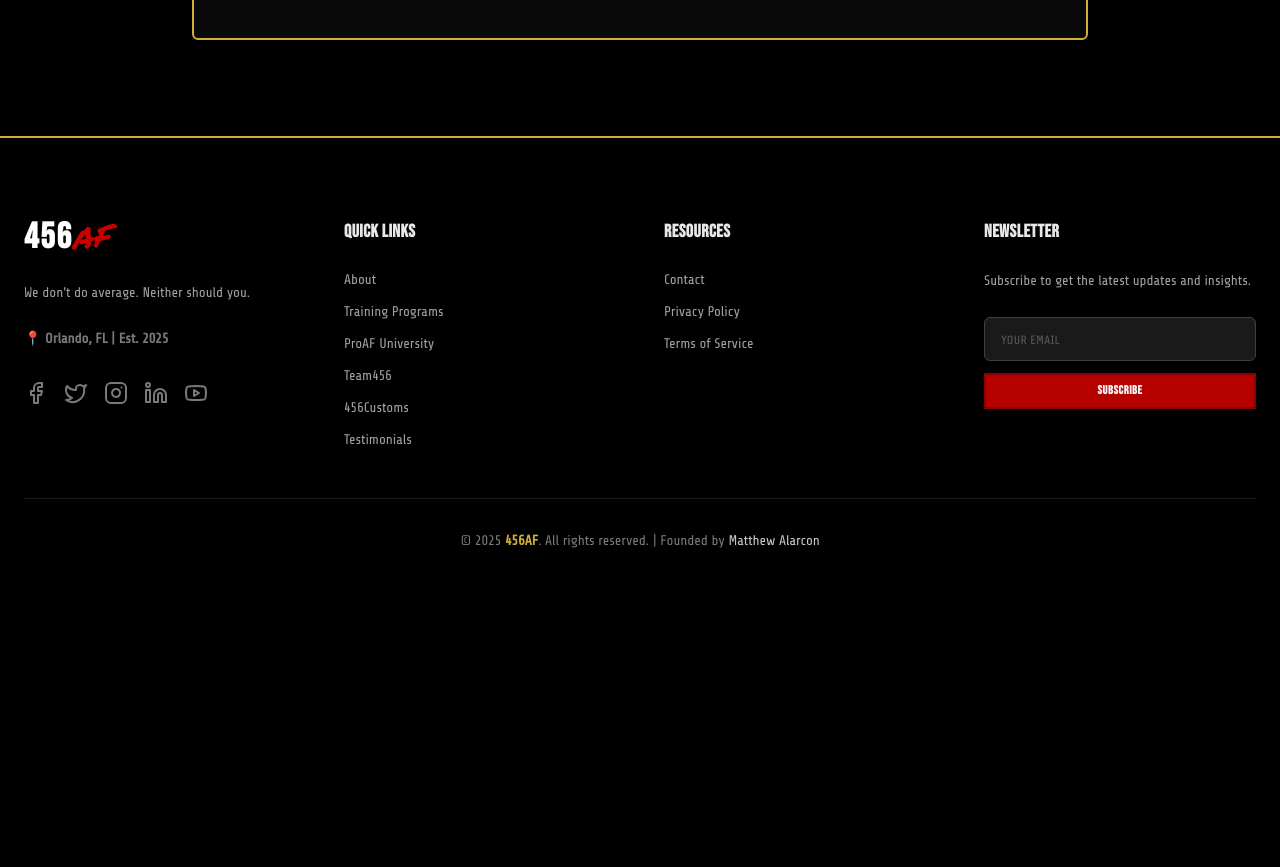
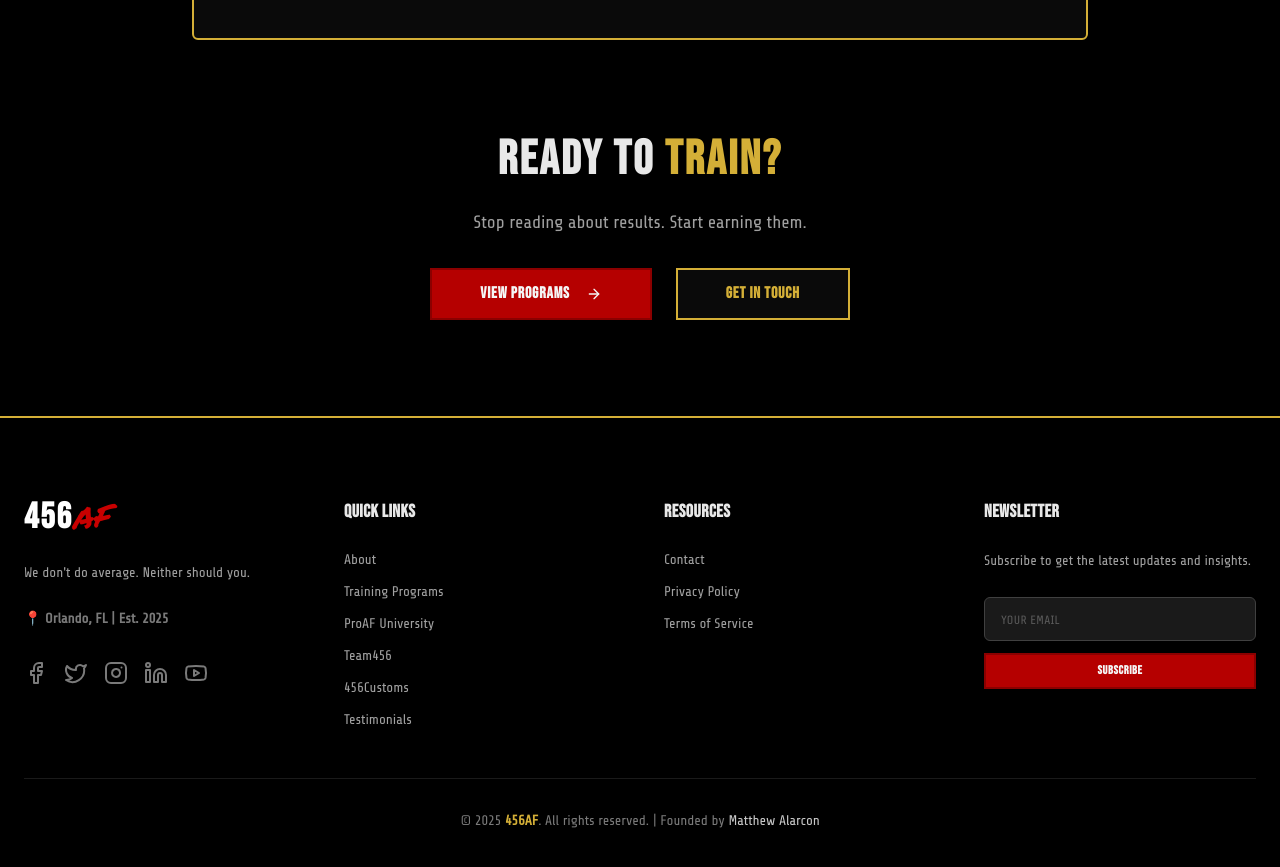
Before and after one commit to ghxstship/scorpion26.10, a Next.js app: page /about in a window 1280 px wide. Shown: the part 2020-2887 px from the top of the page. Before the commit the page ends 2651 px from the top, so only its background shows below. Built offline with nearby package versions, Linux system fonts and the light colour scheme.

Commit message:
Add CTA section to About page

```diff
--- a/src/app/about/page.tsx
+++ b/src/app/about/page.tsx
@@ -1,3 +1,7 @@
+import Link from 'next/link'
+import { Button } from '@/components/ui/button'
+import { ArrowRight } from 'lucide-react'
+
 /**
  * About Page - 456AF Story + Meet Your Coach
  * Brand story and full biography of Head Coach Matthew Alarcon
@@ -84,6 +88,27 @@ export default function AboutPage() {
             </p>
           </div>
         </div>
+
+        {/* CTA */}
+        <div className="mt-24 text-center">
+          <h2 className="mb-6 font-[family-name:var(--font-bebas)] text-4xl font-black uppercase tracking-wider text-[var(--grey-100)] md:text-5xl">
+            Ready to <span className="text-[var(--gold-600)]">Train?</span>
+          </h2>
+          <p className="mb-8 text-lg text-[var(--grey-300)] max-w-2xl mx-auto">
+            Stop reading about results. Start earning them.
+          </p>
+          <div className="flex flex-col gap-4 sm:flex-row sm:justify-center sm:gap-6">
+            <Button size="lg" asChild>
+              <Link href="/products">
+                View Programs
+                <ArrowRight className="ml-2 h-5 w-5" />
+              </Link>
+            </Button>
+            <Button size="lg" variant="secondary" asChild>
+              <Link href="/contact">Get in Touch</Link>
+            </Button>
+          </div>
+        </div>
       </div>
     </main>
   )
```
